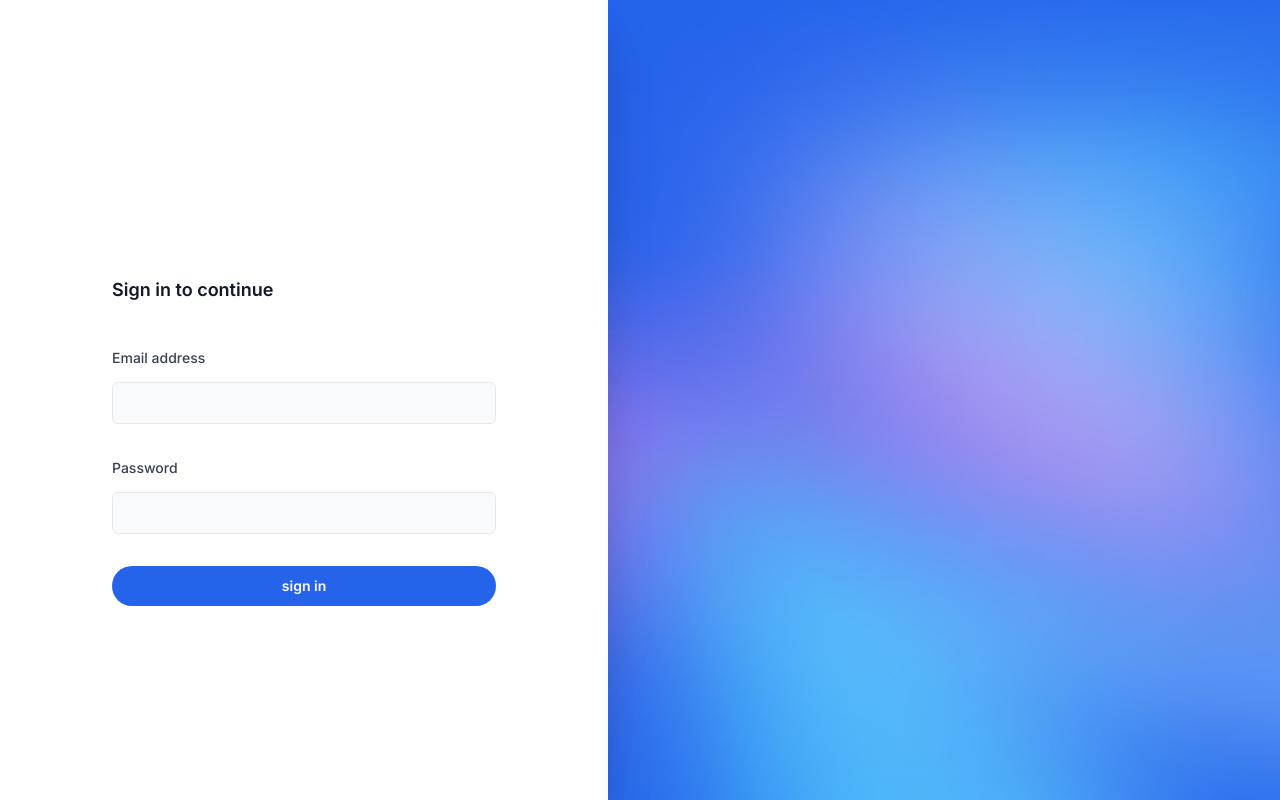
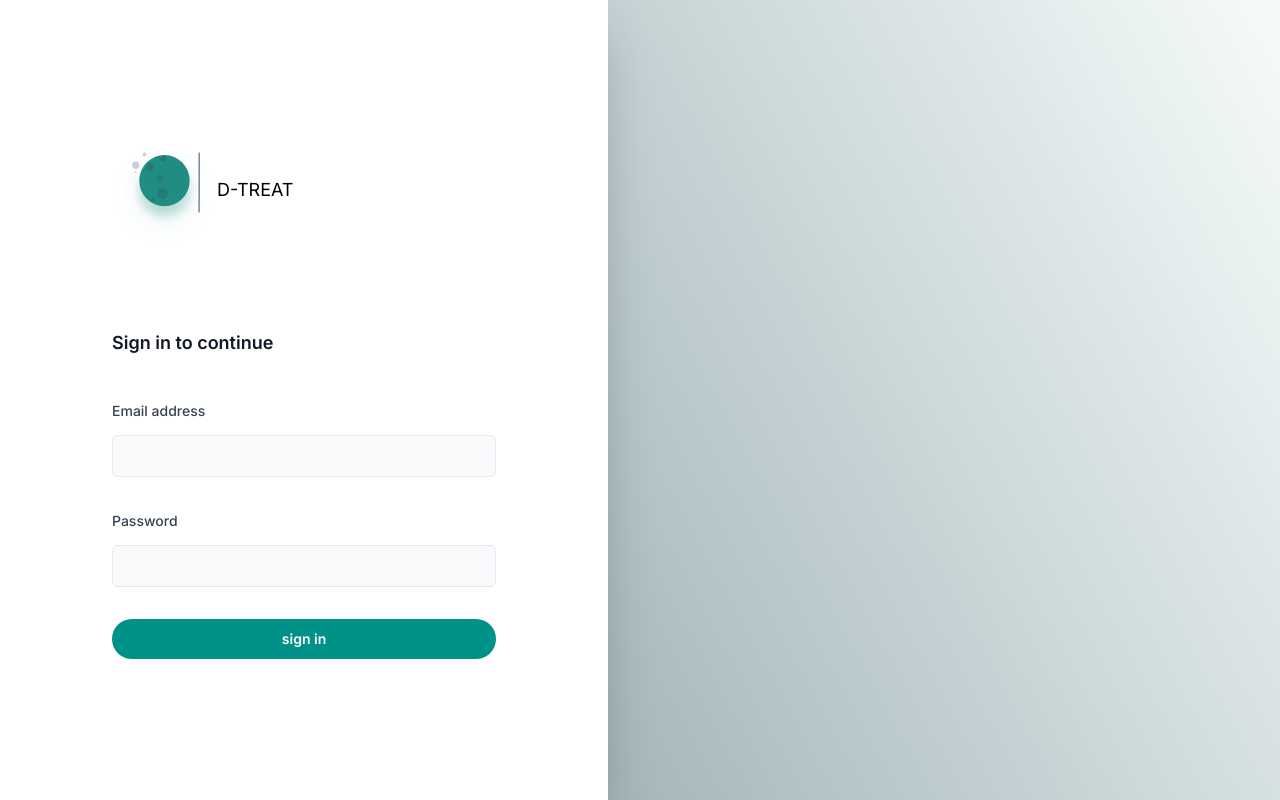
Before and after one commit to d-treat/admin-dashboard, a Next.js app: page /login in a window 1280 px wide. Built offline with nearby package versions, Linux system fonts and the light colour scheme.

Commit message:
some ui updates

```diff
--- a/src/components/AuthLayout.tsx
+++ b/src/components/AuthLayout.tsx
@@ -1,6 +1,4 @@
-import Image from 'next/image'
 
-import backgroundImage from '@/images/background-auth.jpg'
 
 export function AuthLayout({ children }) {
   return (
@@ -12,11 +10,11 @@ export function AuthLayout({ children }) {
           </div>
         </div>
         <div className="hidden sm:contents lg:relative lg:block lg:flex-1">
-          <Image
+          <div
             className="absolute inset-0 h-full w-full object-cover"
-            src={backgroundImage}
-            alt=""
-            unoptimized
+            style={{
+              background: "linear-gradient(61.45deg, rgba(43, 85, 96, 0.5) -18.85%, rgba(33, 141, 130, 0.05) 96.92%)"
+            }}
           />
         </div>
       </div>
--- a/src/components/Button.tsx
+++ b/src/components/Button.tsx
@@ -15,6 +15,7 @@ const variantStyles = {
     black: 'bg-black/90 text-white hover:text-slate-100 hover:bg-black/80 active:bg-black/90 active:text-white/90 focus-visible:outline-black/90',
     blue: 'bg-blue-600 text-white hover:text-slate-100 hover:bg-blue-500 active:bg-blue-800 active:text-blue-100 focus-visible:outline-blue-600',
     red: 'bg-red-600 text-white hover:text-slate-100 hover:bg-red-500 active:bg-red-800 active:text-red-100 focus-visible:outline-red-600',
+    primary: 'bg-primary text-white hover:text-slate-100 hover:bg-primary/90 active:bg-primary active:text-primary/75 focus-visible:outline-primary/90',
     white:
       'bg-white text-slate-900 hover:bg-blue-50 active:bg-blue-200 active:text-slate-600 focus-visible:outline-white',
   },
--- a/src/components/Logo.tsx
+++ b/src/components/Logo.tsx
@@ -1,15 +1,53 @@
-export function Logo(props) {
+import React from 'react'
+
+interface IProps {
+  showText?: boolean;
+}
+const Logo = ({ showText }: IProps) => {
   return (
-    <div className="flex items-center gap-2 w-fit">
-      <svg aria-hidden="true" viewBox="0 0 45 40" {...props}>
-        <path
-          fillRule="evenodd"
-          clipRule="evenodd"
-          d="M0 20c0 11.046 8.954 20 20 20s20-8.954 20-20S31.046 0 20 0 0 8.954 0 20Zm20 16c-7.264 0-13.321-5.163-14.704-12.02C4.97 22.358 6.343 21 8 21h24c1.657 0 3.031 1.357 2.704 2.98C33.32 30.838 27.264 36 20 36Z"
-          fill="#2563EB"
-        />
+    <div className='flex items-center'>
+
+      <svg width="105" height="106" viewBox="0 0 109 110" fill="none" xmlns="http://www.w3.org/2000/svg">
+        <g filter="url(#filter0_dd_656_499)">
+          <ellipse cx="54.4569" cy="41.0808" rx="26.1483" ry="26.637" fill="#218D82" />
+        </g>
+        <ellipse cx="3.66565" cy="3.91002" rx="3.66565" ry="3.91002" transform="matrix(1 0 0 -1 36.1285 31.0614)" fill="#2B4360" fill-opacity="0.25" />
+        <ellipse cx="2.93252" cy="3.17689" rx="2.93252" ry="3.17689" transform="matrix(1 0 0 -1 50.3029 21.2863)" fill="#2B4360" fill-opacity="0.25" />
+        <circle cx="0.977506" cy="0.977506" r="0.977506" transform="matrix(1 0 0 -1 50.3029 24.2188)" fill="#E29578" fill-opacity="0.25" />
+        <circle cx="0.977506" cy="0.977506" r="0.977506" transform="matrix(1 0 0 -1 57.1453 60.8753)" fill="#E29578" fill-opacity="0.25" />
+        <circle cx="0.488753" cy="0.488753" r="0.488753" transform="matrix(1 0 0 -1 43.9489 23.2413)" fill="#E29578" fill-opacity="0.25" />
+        <circle cx="1.95501" cy="1.95501" r="1.95501" transform="matrix(1 0 0 -1 31.73 15.91)" fill="#2B4360" fill-opacity="0.25" />
+        <circle cx="5.62066" cy="5.62066" r="5.62066" transform="matrix(1 0 0 -1 46.8815 59.8978)" fill="#2B4360" fill-opacity="0.25" />
+        <ellipse cx="1.95501" cy="1.71063" rx="1.95501" ry="1.71063" transform="matrix(1 0 0 -1 41.0162 62.3416)" fill="#2B4360" fill-opacity="0.25" />
+        <circle cx="0.488753" cy="0.488753" r="0.488753" transform="matrix(1 0 0 -1 32.7075 20.3088)" fill="#E29578" fill-opacity="0.25" />
+        <ellipse cx="3.66565" cy="3.91002" rx="3.66565" ry="3.91002" transform="matrix(1 0 0 -1 20.9775 29.1064)" fill="#2B4360" fill-opacity="0.25" />
+        <ellipse cx="3.42127" cy="3.17689" rx="3.42127" ry="3.17689" transform="matrix(1 0 0 -1 46.8815 41.8139)" fill="#2B4360" fill-opacity="0.25" />
+        <circle cx="0.977506" cy="0.977506" r="0.977506" transform="matrix(1 0 0 -1 23.4214 33.0164)" fill="#2B4360" fill-opacity="0.25" />
+        <circle cx="0.488753" cy="0.488753" r="0.488753" transform="matrix(1 0 0 -1 53.2355 42.3027)" fill="#E29578" fill-opacity="0.25" />
+        <circle cx="0.488753" cy="0.488753" r="0.488753" transform="matrix(1 0 0 -1 20 30.0838)" fill="#E29578" fill-opacity="0.25" />
+        <circle cx="0.977506" cy="0.977506" r="0.977506" transform="matrix(1 0 0 -1 32.2188 48.6564)" fill="#E29578" fill-opacity="0.25" />
+        <line x1="90.5" y1="12.0009" x2="90.3916" y2="74.0801" stroke="#2B4360" />
+        <defs>
+          <filter id="filter0_dd_656_499" x="0.308594" y="0.443726" width="108.297" height="109.274" filterUnits="userSpaceOnUse" color-interpolation-filters="sRGB">
+            <feFlood flood-opacity="0" result="BackgroundImageFix" />
+            <feColorMatrix in="SourceAlpha" type="matrix" values="0 0 0 0 0 0 0 0 0 0 0 0 0 0 0 0 0 0 127 0" result="hardAlpha" />
+            <feOffset dy="10" />
+            <feGaussianBlur stdDeviation="5" />
+            <feColorMatrix type="matrix" values="0 0 0 0 0.129412 0 0 0 0 0.552941 0 0 0 0 0.509804 0 0 0 0.25 0" />
+            <feBlend mode="normal" in2="BackgroundImageFix" result="effect1_dropShadow_656_499" />
+            <feColorMatrix in="SourceAlpha" type="matrix" values="0 0 0 0 0 0 0 0 0 0 0 0 0 0 0 0 0 0 127 0" result="hardAlpha" />
+            <feOffset dy="14" />
+            <feGaussianBlur stdDeviation="14" />
+            <feColorMatrix type="matrix" values="0 0 0 0 0.129412 0 0 0 0 0.552941 0 0 0 0 0.509804 0 0 0 0.1 0" />
+            <feBlend mode="normal" in2="effect1_dropShadow_656_499" result="effect2_dropShadow_656_499" />
+            <feBlend mode="normal" in="SourceGraphic" in2="effect2_dropShadow_656_499" result="shape" />
+          </filter>
+        </defs>
       </svg>
-      <p className="text-lg font-medium">Sants<span className="text-[#2563EB]">uono</span></p>
+      {showText && <p className='uppercase pb-2 text-secondary-100 text-lg'>d-treat</p>}
     </div>
+
   )
 }
+
+export default Logo
--- a/src/pages/login.tsx
+++ b/src/pages/login.tsx
@@ -4,7 +4,7 @@ import Link from 'next/link'
 import { AuthLayout } from '@/components/AuthLayout'
 import { Button } from '@/components/Button'
 import { TextField } from '@/components/Fields'
-import { Logo } from '@/components/Logo'
+import Logo from '@/components/Logo'
 // import useAuth from '@/hooks/useAuth'
 import { isValidEmail, isValidPassword } from '@/utils/validation'
 import { FormEvent, useState } from 'react'
@@ -30,23 +30,11 @@ export default function Login() {
       </Head>
       <AuthLayout>
         <div className="flex flex-col">
-          {/* <Link href="/" aria-label="Home">
-            <Logo className="h-10 w-auto" />
-          </Link> */}
+          <Logo showText/>
           <div className="mt-20">
             <h2 className="text-lg font-semibold text-gray-900">
               Sign in to continue
             </h2>
-            {/* <p className="mt-2 text-sm text-gray-700">
-              Don’t have an account?{' '}
-              <Link
-                href="/register"
-                className="font-medium text-blue-600 hover:underline"
-              >
-                Sign up
-              </Link>{' '}
-              for a free trial.
-            </p> */}
           </div>
         </div>
         <form onSubmit={(e) => handleSubmit(e)} className="mt-10 grid grid-cols-1 gap-y-8">
@@ -74,7 +62,7 @@ export default function Login() {
             <Button
               type="submit"
               variant="solid"
-              color="blue"
+              color="primary"
               className="w-full"
               href='/dashboard'
             >
```
Also changed, not shown: src/components/layouts/DashboardLayout.tsx (+3 -8 lines), public/main-logo.jpg (deleted).
